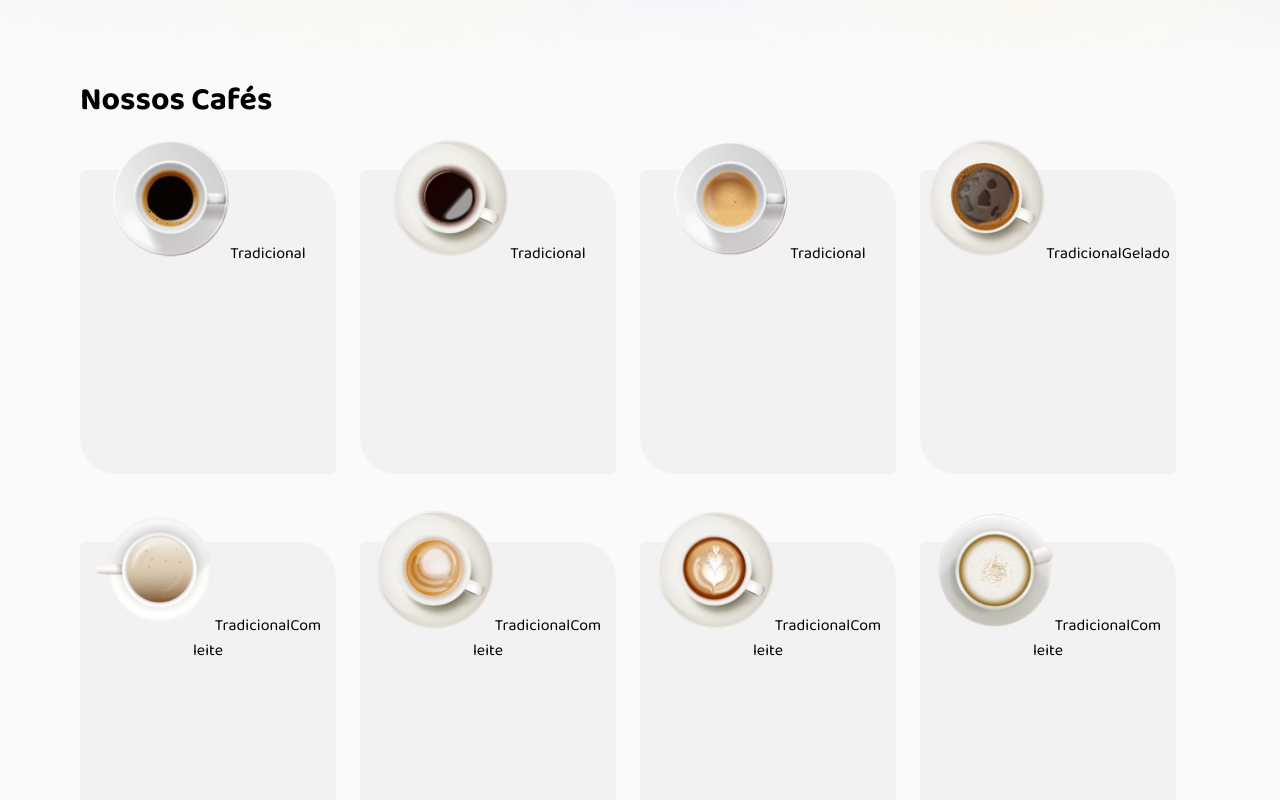
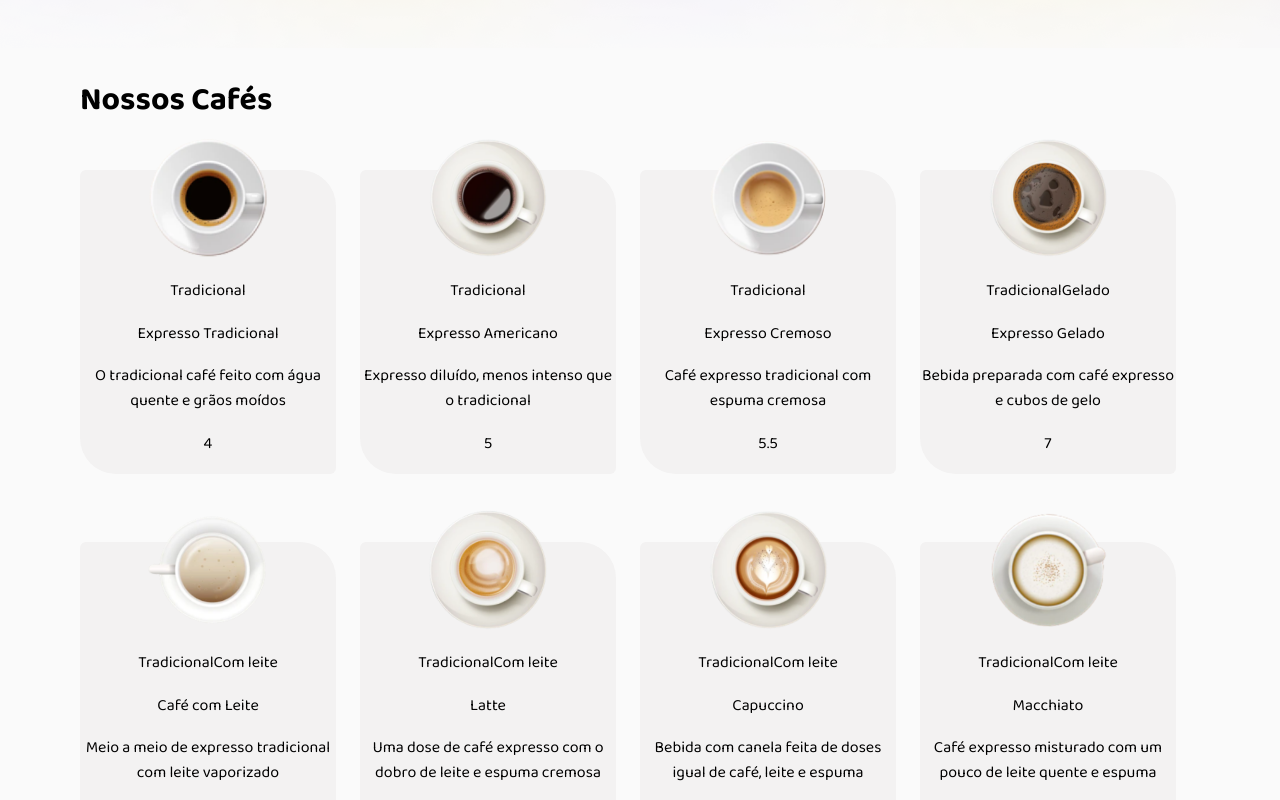
Before and after one commit to alexbruno10/coffee-delivery, a React (Vite) app: page / in a window 1280 px wide. Shown: the part 600-1400 px from the top of the page. Built offline with nearby package versions, Linux system fonts and the light colour scheme.

Commit message:
Styling card

```diff
--- a/db.json
+++ b/db.json
@@ -140,7 +140,7 @@
         "image": "arabe.svg"
       },
       {
-        "id": 13,
+        "id": 14,
         "title": "Irlandês",
         "price": 16.00,
         "description": "Bebida a base de café, uísque irlandês, açucar e chantilly",
--- a/src/components/CoffeeCard/index.tsx
+++ b/src/components/CoffeeCard/index.tsx
@@ -9,12 +9,17 @@ interface CoffeeCardProps {
     image: string
 }
 
-export default function CoffeeCard({title, price, description, specifications, image}: CoffeeCardProps) {
+export default function CoffeeCard({ title, price, description, specifications, image }: CoffeeCardProps) {
     return (
         <>
         <CardContainer>
-        <img src={`http://localhost:5173/src/assets/coffee/${image}`} alt="" />
-        <span>{specifications}</span>
+
+            <img src={`http://localhost:5173/src/assets/coffee/${image}`} alt="" />
+            <span>{specifications}</span>
+            <p>{title}</p>
+            <p>{description}</p>
+            <span>{price}</span>
+
         </CardContainer>
         </>
     )
--- a/src/components/CoffeeCard/styles.ts
+++ b/src/components/CoffeeCard/styles.ts
@@ -1,6 +1,7 @@
 import styled from 'styled-components'
 
 export const CardContainer = styled.div`
+    display: grid;
     width: 16rem;
     height: 19rem;
     left: 0;
@@ -10,7 +11,10 @@ export const CardContainer = styled.div`
     margin-top: 3rem;
 
     img {
-        margin-top: -2rem;
+        margin: -2rem auto 0.2rem;
+        display: flex;
+        justify-content: center;
+        text-align: center;
     }
 
 
```
